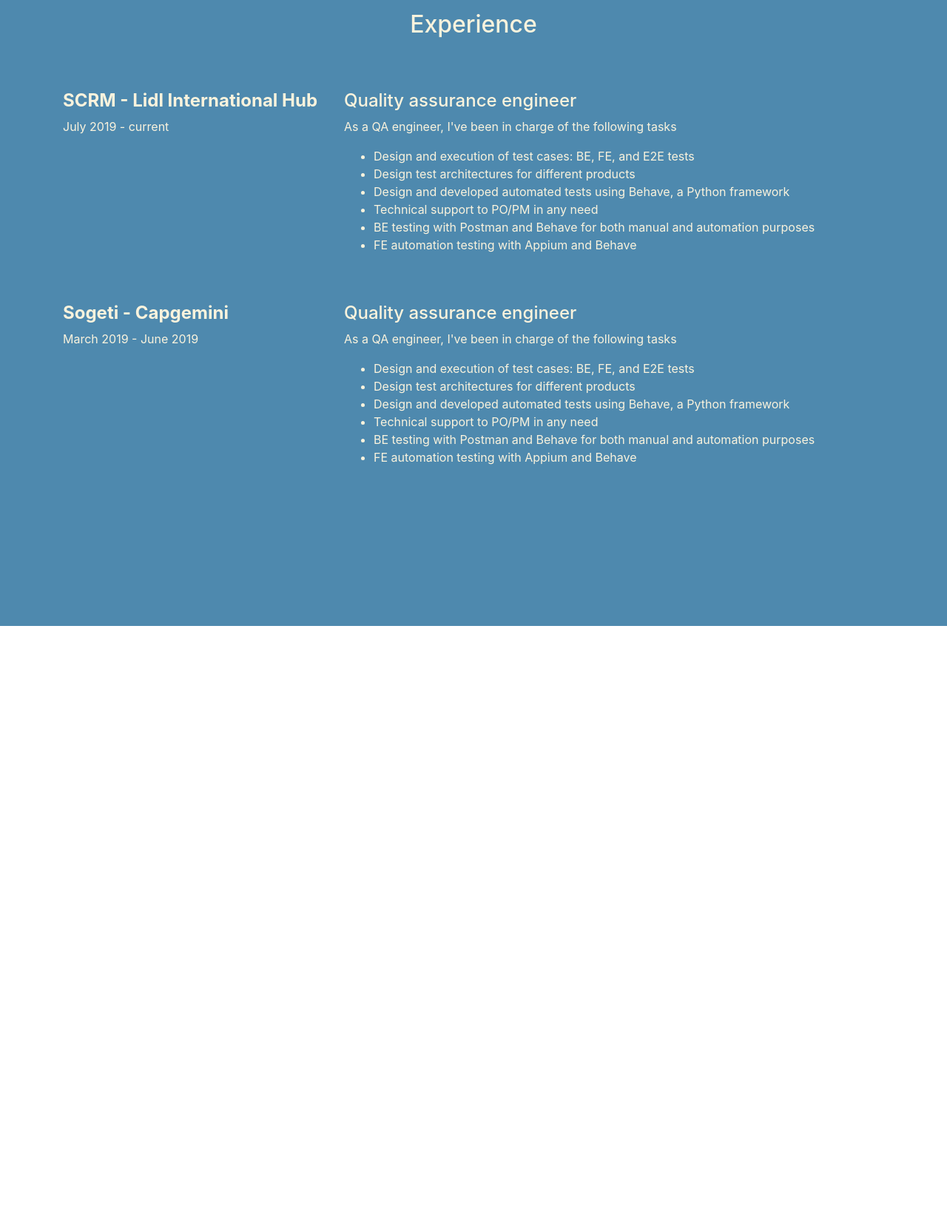
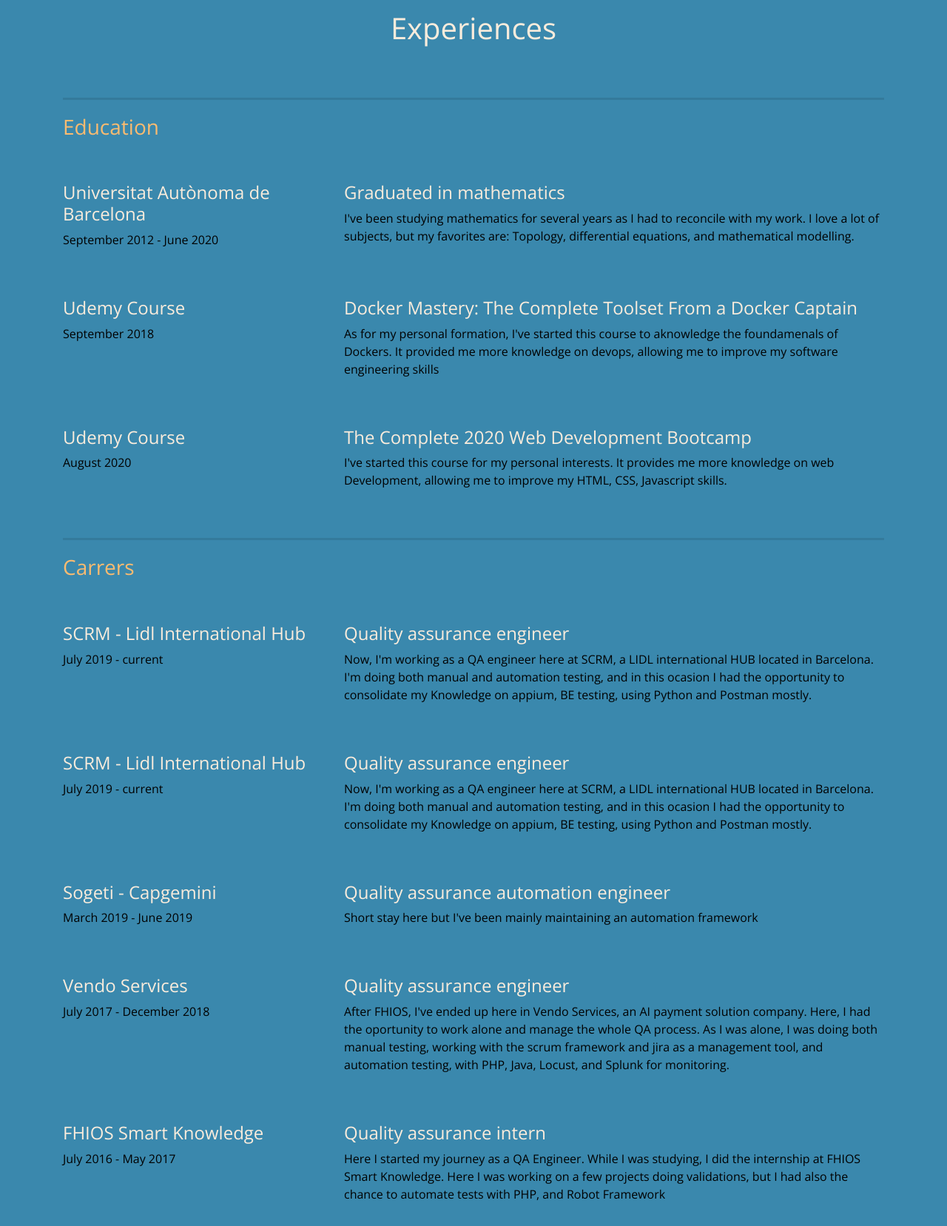
Before and after one commit to Ibrian93/cv, a plain HTML site: page index.html in a window 1280 px wide. Shown: the part 1140-2797 px from the top of the page at 74% size. Before the commit the page ends 1986 px from the top, so only its background shows below. Drawn offline with nearby package versions, Linux system fonts and the light colour scheme.

Commit message:
finishing styling

```diff
--- a/css/styles.css
+++ b/css/styles.css
@@ -1,9 +1,26 @@
 /* Title Section */
+a {
+    color: inherit;
+}
 
-section#title {
+body {
     font-family: 'Open Sans', sans-serif;
 }
-#title .container {
+
+hr {
+    border-top: 3px solid rgba(0,0,0,.1);
+    margin-bottom: 20px;
+}
+
+#title h1 {
+    font-weight: bold;
+}
+
+#title h3 {
+    font-weight: 400;
+}
+
+#title .container, #contact-me .container {
     text-align: center;
 }
 
@@ -23,6 +40,24 @@
     margin-bottom: 50px;
 }
 
+#experience .experience, #experience h4{
+    color: #FAECDC;
+}
+
+#experience h2 {
+    font-size: 40px;
+}
+
+#experience h3 {
+    color: #FABB70;
+}
+
+/* Footer Section */
+#contact-me ul li .icon{
+    font-size: 35px;
+    margin-right: 20px;
+}
+
 
 /* Background classes */
 .background {
@@ -30,11 +65,16 @@
 }
 
 .background-ciano {
-    background-color: #4e89ae;
-    color: #faf3dd
+    background-color: #3A88AD;
+    color: #FABB70
+}
+
+.background-ciano-experience {
+    background-color: #3A88AD;
+    color: #000;
 }
 
 .background-white {
-    background-color: #faf3dd;
-    color: #00416d;
+    background-color: #FAECDC;
+    color: #3A88AD;
 }
--- a/index.html
+++ b/index.html
@@ -4,8 +4,8 @@
 <head>
     <!-- Required meta tags -->
     <meta charset="utf-8">
-    <link href="https://fonts.googleapis.com/css2?family=Open+Sans:wght@700&display=swap" rel="stylesheet">
-
+    <link href="https://fonts.googleapis.com/css2?family=Open+Sans:wght@300;400;700&display=swap" rel="stylesheet">
+    <link rel="stylesheet" href="https://use.fontawesome.com/releases/v5.14.0/css/all.css" integrity="sha384-HzLeBuhoNPvSl5KYnjx0BT+WB0QEEqLprO+NBkkk5gbc67FTaL7XIGa2w1L0Xbgc" crossorigin="anonymous">
     <meta name="viewport" content="width=device-width, initial-scale=1, shrink-to-fit=no">
     <script src="https://code.jquery.com/jquery-3.5.1.slim.min.js" integrity="sha384-DfXdz2htPH0lsSSs5nCTpuj/zy4C+OGpamoFVy38MVBnE+IbbVYUew+OrCXaRkfj" crossorigin="anonymous"></script>
     <script src="https://cdn.jsdelivr.net/npm/popper.js@1.16.1/dist/umd/popper.min.js" integrity="sha384-9/reFTGAW83EW2RDu2S0VKaIzap3H66lZH81PoYlFhbGU+6BZp6G7niu735Sk7lN" crossorigin="anonymous"></script>
@@ -56,50 +56,161 @@
                 </div>
             </div>
     </div>
-    <div class="background-ciano background">
+    <div class="background-ciano-experience background">
         <div id="experience" class="container">
-            <h2 class="experience">Experience</h2>
+            <h2 class="experience">Experiences</h2>
+            <hr>
             <div class="row">
                 <div class="col-lg-4">
-                    <h4><strong>SCRM - Lidl International Hub</strong></h4>
+                    <h3>Education</h3>
+                </div>
+            </div>
+            <div class="row">
+                <div class="col-lg-4">
+                    <h4>Universitat Autònoma de Barcelona</h4>
+                    <p>September 2012 - June 2020</p>
+                </div>
+                <div class="col-lg-8">
+                    <h4>Graduated in mathematics</h4>
+                    <p>I've been studying mathematics for several years as I had to reconcile with my work.
+                        I love a lot of subjects, but my favorites are: Topology, differential equations, and
+                        mathematical modelling.
+                </div>
+            </div>
+            <div class="row">
+                <div class="col-lg-4">
+                    <h4>Udemy Course</h4>
+                    <p>September 2018</p>
+                </div>
+                <div class="col-lg-8">
+                    <h4>Docker Mastery: The Complete Toolset From a Docker Captain</h4>
+                    <p>As for my personal formation, I've started this course to aknowledge the foundamenals of Dockers.
+                        It provided me more knowledge on devops, allowing me to improve my software engineering skills</p>
+                </div>
+            </div>
+            <div class="row">
+                <div class="col-lg-4">
+                    <h4>Udemy Course</h4>
+                    <p>August 2020</p>
+                </div>
+                <div class="col-lg-8">
+                    <h4>The Complete 2020 Web Development Bootcamp</h4>
+                    <p>I've started this course for my personal interests. It provides me more knowledge on web
+                        Development, allowing me to improve my HTML, CSS, Javascript skills.</p>
+                </div>
+            </div>
+            <hr>
+            <div class="row">
+                <div class="col-lg-4">
+                    <h3>Carrers</h3>
+                </div>
+            </div>
+            <div class="row">
+                <div class="col-lg-4">
+                    <h4>SCRM - Lidl International Hub</h4>
                     <p>July 2019 - current</p>
 
                 </div>
                 <div class="col-lg-8">
                     <h4>Quality assurance engineer</h4>
-                    <p>As a QA engineer, I've been in charge of the following tasks</p>
-                    <ul class="job-tasks">
-                        <li>Design and execution of test cases: BE, FE, and E2E tests </li>
-                        <li>Design test architectures for different products </li>
-                        <li> Design and developed automated tests using Behave, a Python framework </li>
-                        <li> Technical support to PO/PM in any need </li>
-                        <li> BE testing with Postman and Behave for both manual and automation purposes </li>
-                        <li> FE automation testing with Appium and Behave </li>
-                    </ul>
+                    <p>Now, I'm working as a QA engineer here at SCRM, a LIDL international HUB located in Barcelona.
+                        I'm doing both manual and automation testing, and in this ocasion I had the opportunity to
+                        consolidate my Knowledge on appium, BE testing, using Python and Postman mostly.
+                    </p>
                 </div>
             </div>
             <div class="row">
                 <div class="col-lg-4">
-                    <h4><strong>Sogeti - Capgemini</strong></h4>
+                    <h4>SCRM - Lidl International Hub</h4>
+                    <p>July 2019 - current</p>
+
+                </div>
+                <div class="col-lg-8">
+                    <h4>Quality assurance engineer</h4>
+                    <p>Now, I'm working as a QA engineer here at SCRM, a LIDL international HUB located in Barcelona.
+                        I'm doing both manual and automation testing, and in this ocasion I had the opportunity to
+                        consolidate my Knowledge on appium, BE testing, using Python and Postman mostly.
+                    </p>
+                </div>
+            </div>
+            <div class="row">
+                <div class="col-lg-4">
+                    <h4>Sogeti - Capgemini</h4>
                     <p>March 2019 - June 2019</p>
 
                 </div>
                 <div class="col-lg-8">
+                    <h4>Quality assurance automation engineer</h4>
+                    <p>Short stay here but I've been mainly maintaining an automation framework</p>
+                </div>
+            </div>
+            <div class="row">
+                <div class="col-lg-4">
+                    <h4>Vendo Services</h4>
+                    <p>July 2017 - December 2018</p>
+
+                </div>
+                <div class="col-lg-8">
                     <h4>Quality assurance engineer</h4>
-                    <p>As a QA engineer, I've been in charge of the following tasks</p>
-                    <ul class="job-tasks">
-                        <li>Design and execution of test cases: BE, FE, and E2E tests </li>
-                        <li>Design test architectures for different products </li>
-                        <li> Design and developed automated tests using Behave, a Python framework </li>
-                        <li> Technical support to PO/PM in any need </li>
-                        <li> BE testing with Postman and Behave for both manual and automation purposes </li>
-                        <li> FE automation testing with Appium and Behave </li>
-                    </ul>
+                    <p>After FHIOS, I've ended up here in Vendo Services, an AI payment solution company. Here, I had
+                        the oportunity to work alone and manage the whole QA process. As I was alone, I was doing both
+                        manual testing, working with the scrum framework and jira as a management tool, and automation
+                        testing, with PHP, Java, Locust, and Splunk for monitoring.</p>
+                    </head>
+                </div>
+            </div>
+            <div class="row">
+                <div class="col-lg-4">
+                    <h4>FHIOS Smart Knowledge</h4>
+                    <p>July 2016 - May 2017</p>
+
+                </div>
+                <div class="col-lg-8">
+                    <h4>Quality assurance intern</h4>
+                    <p>Here I started my journey as a QA Engineer. While I was studying, I did the internship at
+                        FHIOS Smart Knowledge. Here I was working on a few projects doing validations, but I had also the
+                        chance to automate tests with PHP, and Robot Framework
+                    </p>
                 </div>
             </div>
         </div>
     </div>
-
 </body>
+<footer>
+    <div class="background-white background contact-me">
+        <section id="contact-me">
+            <div class="container">
+                <div class="row">
+                    <div class="col">
+                        <h1>Are you willing to know more about me?</h1>
+                        <p>Contact me via:</p>
+                        <ul class="list-unstyled list-inline text-center">
+                            <li class="list-inline-item">
+                                <a href="https://twitter.com/ibrian93">
+                                    <i class="fab fa-twitter icon"></i>
+                                </a>
+                            </li>
+                            <li class="list-inline-item">
+                                <a href="https://www.facebook.com/brian.icochealopez">
+                                    <i class="fab fa-facebook-f icon"></i>
+                                </a>
+                            </li>
+                            <li class="list-inline-item">
+                                <a href="https://www.linkedin.com/in/brianicochealopez/">
+                                    <i class="fab fa-linkedin-in icon"></i>
+                                </a>
+                            </li>
+                            <li class="list-inline-item">
+                                <a href="mailto:ibrian93@gmail.com">
+                                    <i class="fas fa-envelope icon"></i>
+                                </a>
+                            </li>
+                        </ul>
+                    </div>
+                </div>
+            </div>
+        </section>
+    </div>
+</footer>
 
 </html>
```
